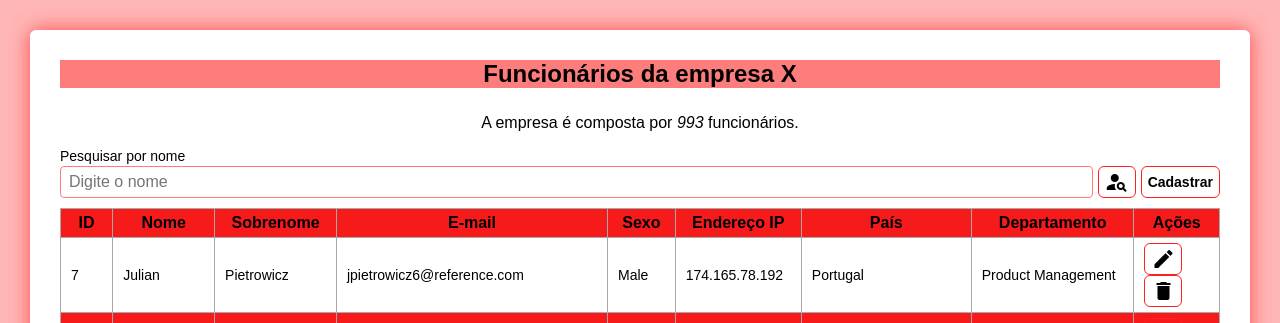
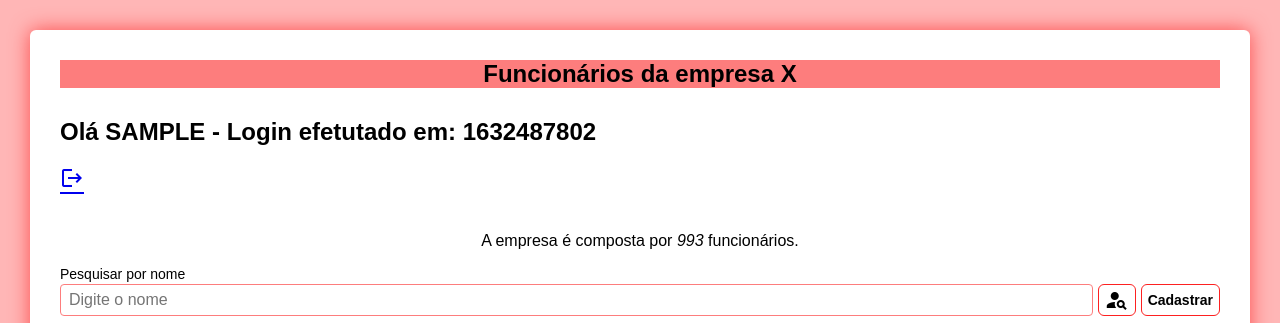
Before and after one commit to Arielly24/loginEmpresaX-PWFE, a PHP site: page /empresax.php in a window 1280 px wide. Shown: the top 323 px of the page. Run offline with PHP 8.4, Linux system fonts and the light colour scheme; the visitor is signed in with stand-in values (Sample User, id 1).

Commit message:
Add files via upload

```diff
--- a/aula10/empresax.php
+++ b/aula10/empresax.php
@@ -1,5 +1,5 @@
 <?php
-
+session_start();
 require("./funcoes.php");
 
 $funcionarios = lerArquivo("./empresaX.json");
@@ -24,6 +24,14 @@ if(isset($_GET["filtro"]) && $_GET["filtro"] != ""){
 <body>
   <div class="content">
     <h1>Funcionários da empresa X</h1>
+    <div class='toolbar'>
+        <h2>
+            <?php echo 'Olá ' . strtoupper($_SESSION['usuario']) . ' - Login efetutado em: ' .$_SESSION['data_hora']; ?>
+        </h2>
+        <h2>
+           <a class="material-icons" href="processa_login.php?logout=true">logout</a>
+        </h2>
+    </div>
     <p style="text-align: center">
       A empresa é composta por <em> <?= count ($funcionarios) ?> </em> funcionários.
     </p>
```
